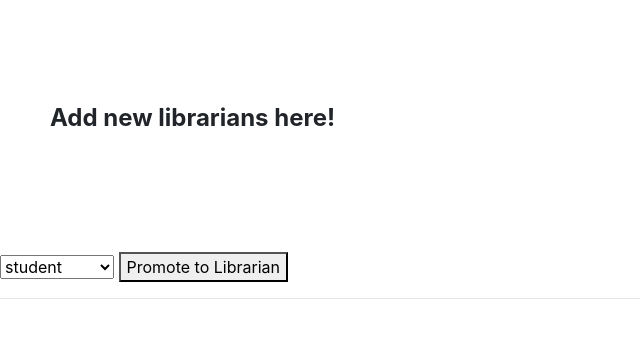
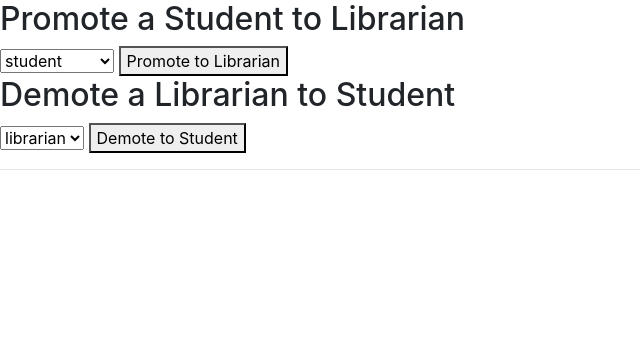
Before and after one commit to ronnyismael1/SJSULibrary, a Django app: page /addLibrarian/ in a window 1280 px wide. Shown: the part 56-394 px from the top of the page, without its empty margins (0-640 px from the left). Run offline with Django 5.2, Linux system fonts and the light colour scheme; a user stored in the database is signed in; data comes from the database, SQL or seed files in the repository; both versions use the stored data as it was after the commit; some libraries are stand-ins or nearby versions.

Commit message:
Able to demote users

```diff
--- a/access_control/templates/access_control/addLibrarian.html
+++ b/access_control/templates/access_control/addLibrarian.html
@@ -1,9 +1,7 @@
 {% extends 'access_control/main.html' %}
 
 {% block content %}
-
-<p class="centered-bold-large">Add new librarians here!</p>
-
+<h2>Promote a Student to Librarian</h2>
 <form method="post">
     {% csrf_token %}
     <select name="student_id">
@@ -14,4 +12,14 @@
     <button type="submit">Promote to Librarian</button>
 </form>
 
+<h2>Demote a Librarian to Student</h2>
+<form method="post">
+    {% csrf_token %}
+    <select name="librarian_id">
+        {% for user in librarians %}
+        <option value="{{ user.id }}">{{ user.username }}</option>
+        {% endfor %}
+    </select>
+    <button type="submit">Demote to Student</button>
+</form>
 {% endblock %}
--- a/access_control/views.py
+++ b/access_control/views.py
@@ -82,16 +82,22 @@ def reports(request):
 @admin_only
 def addLibrarian(request):
     if request.method == 'POST':
-        student_id = request.POST.get('student_id')
-        student = User.objects.get(id=student_id)
-        # Remove from 'student' group
-        student_group = Group.objects.get(name='student')
-        student.groups.remove(student_group)
-        # Add to 'librarian' group
-        librarian_group = Group.objects.get(name='librarian')
-        student.groups.add(librarian_group)
-        messages.success(request, f'{student.username} has been promoted to librarian.')
+        # Check which form is submitted
+        if 'student_id' in request.POST:
+            user_id = request.POST.get('student_id')
+            from_group = Group.objects.get(name='student')
+            to_group = Group.objects.get(name='librarian')
+        elif 'librarian_id' in request.POST:
+            user_id = request.POST.get('librarian_id')
+            from_group = Group.objects.get(name='librarian')
+            to_group = Group.objects.get(name='student')
+
+        user = User.objects.get(id=user_id)
+        user.groups.remove(from_group)
+        user.groups.add(to_group)
+        messages.success(request, f'{user.username} has been changed to {to_group.name}.')
         return redirect('addLibrarian')
     else:
         students = User.objects.filter(groups__name='student')
-        return render(request, 'access_control/addLibrarian.html', {'students': students})
+        librarians = User.objects.filter(groups__name='librarian')
+        return render(request, 'access_control/addLibrarian.html', {'students': students, 'librarians': librarians})
```
Also changed, not shown: README.md, db.sqlite3.
